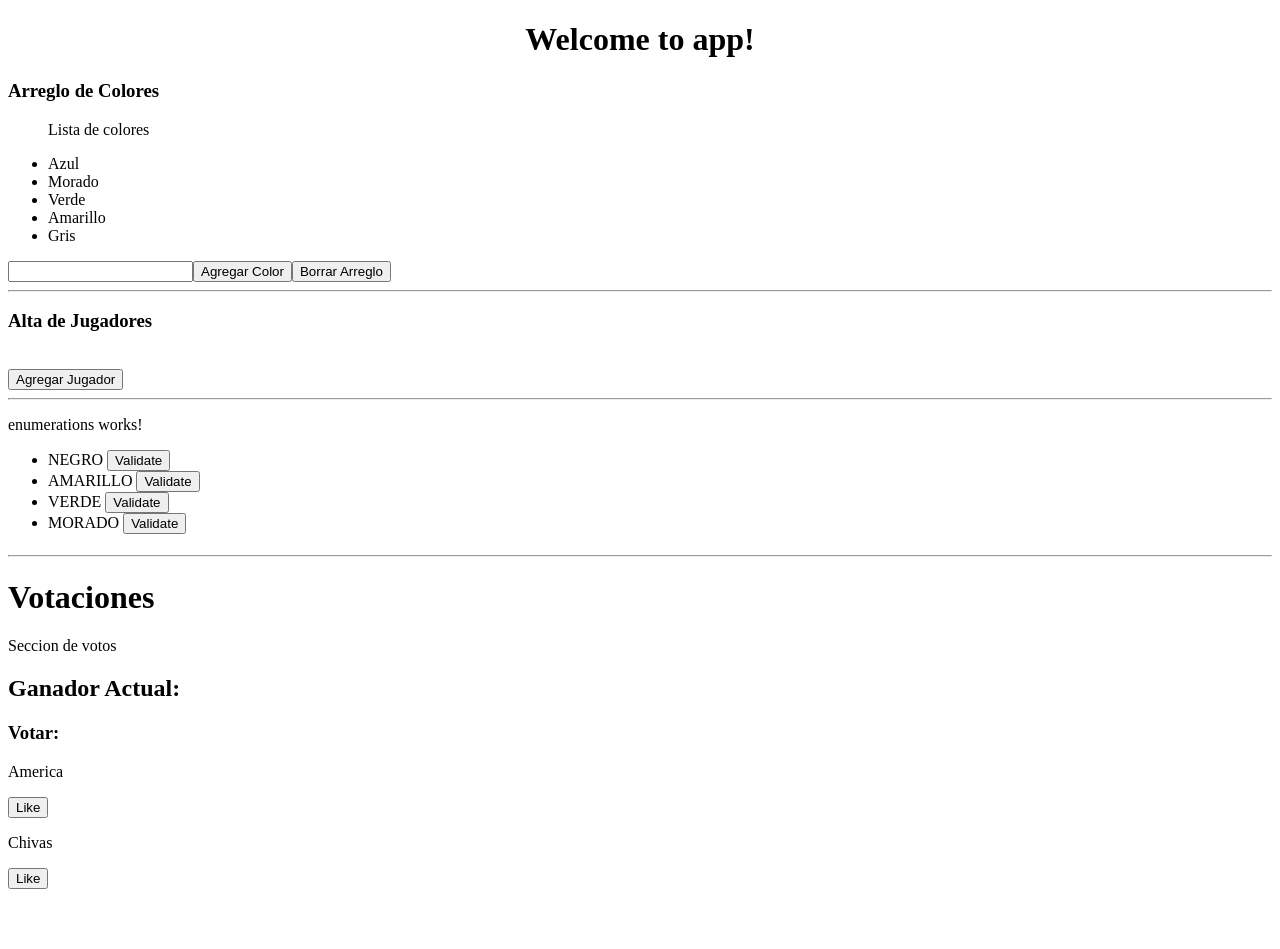
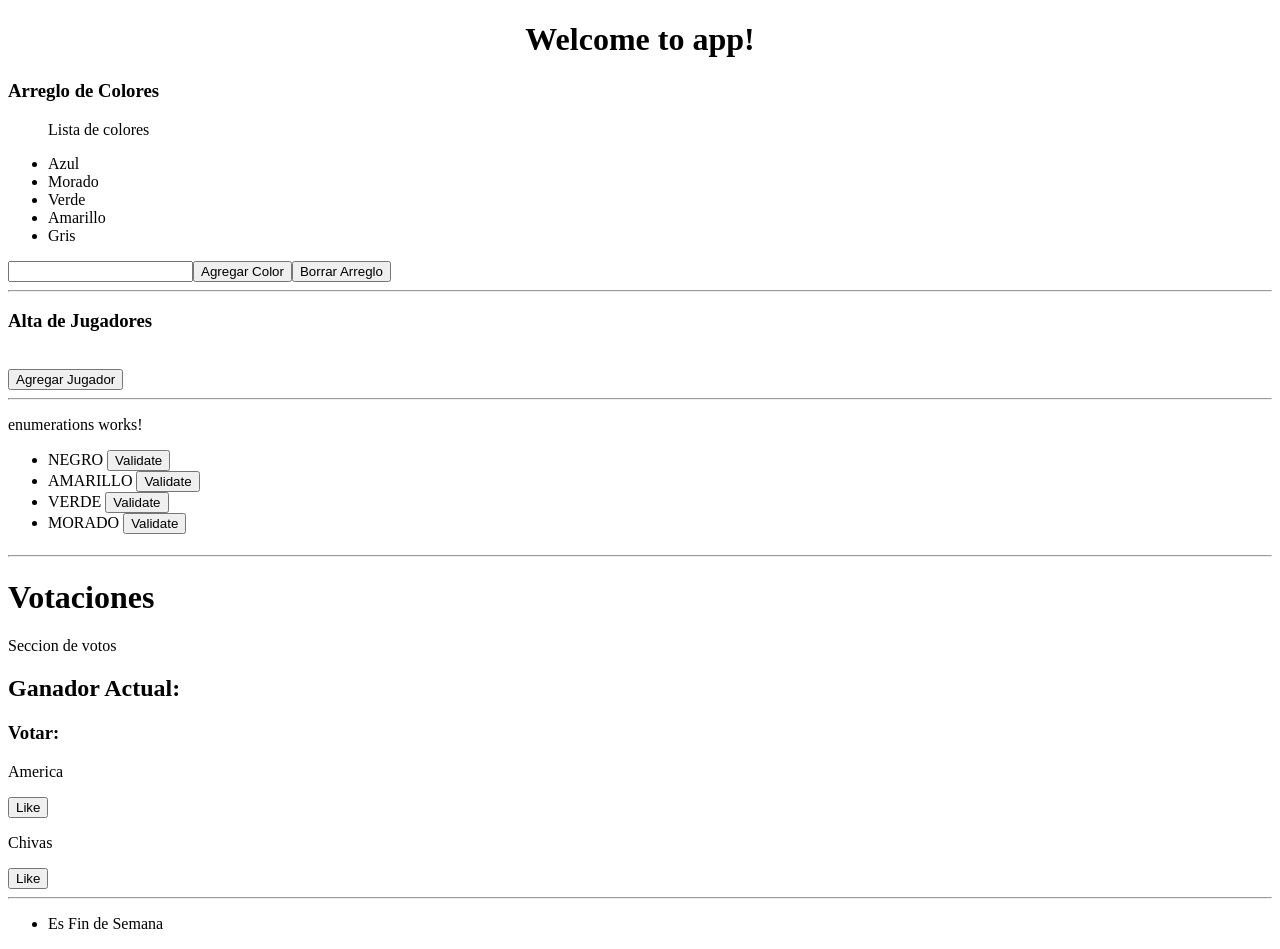
Before and after one commit to FernandoArellano/angular5, an Angular app: page /output in a window 1280 px wide. Before the commit the page ends 897 px from the top, so only its background shows below. Built offline with nearby package versions, Linux system fonts and the light colour scheme.

Commit message:
Practice 6. NgSwitch example

```diff
--- a/src/app/app.component.html
+++ b/src/app/app.component.html
@@ -18,3 +18,7 @@
 <hr>
 
 <app-output-example></app-output-example>
+
+<hr>
+
+<app-switch-example></app-switch-example>
--- a/src/app/app.module.ts
+++ b/src/app/app.module.ts
@@ -10,6 +10,7 @@ import { ChildComponent } from './directives/passAttributes/child/child.componen
 import { EnumerationsComponent } from './directives/enumerations/enumerations.component';
 import { OutputExampleComponent } from './directives/output-example/output-example.component';
 import { OutputChildComponent } from './directives/output-example/output-child/output-child.component';
+import { SwitchExampleComponent } from './directives/switch-example/switch-example.component';
 
 
 @NgModule({
@@ -22,6 +23,7 @@ import { OutputChildComponent } from './directives/output-example/output-child/o
     EnumerationsComponent,
     OutputExampleComponent,
     OutputChildComponent,
+    SwitchExampleComponent,
   ],
   imports: [
     BrowserModule
--- /dev/null
+++ b/src/app/directives/switch-example/switch-example.component.html
@@ -0,0 +1,9 @@
+<ul [ngSwitch]="dia">
+  <li *ngSwitchCase="'lunes'">Hoy es Lunes</li>
+  <li *ngSwitchCase="'martes'">Hoy es Martes</li>
+  <li *ngSwitchCase="'miercoles'">Hoy es Miercoles</li>
+  <li *ngSwitchCase="'jueves'">Hoy es Jueves</li>
+  <li *ngSwitchCase="'viernes'">Hoy es Viernes</li>
+  <li *ngSwitchDefault>Es Fin de Semana</li>
+
+</ul>
--- /dev/null
+++ b/src/app/directives/switch-example/switch-example.component.ts
@@ -0,0 +1,18 @@
+import { Component, OnInit } from '@angular/core';
+
+@Component({
+  selector: 'app-switch-example',
+  templateUrl: './switch-example.component.html',
+  styleUrls: ['./switch-example.component.css']
+})
+export class SwitchExampleComponent implements OnInit {
+
+  dia:string;
+
+  constructor() { }
+
+  ngOnInit() {
+    this.dia ="domingo";
+  }
+
+}
```
Also changed, not shown: src/app/directives/switch-example/switch-example.component.css (added), 2 other files (tests, documents, lock files or other folders).
